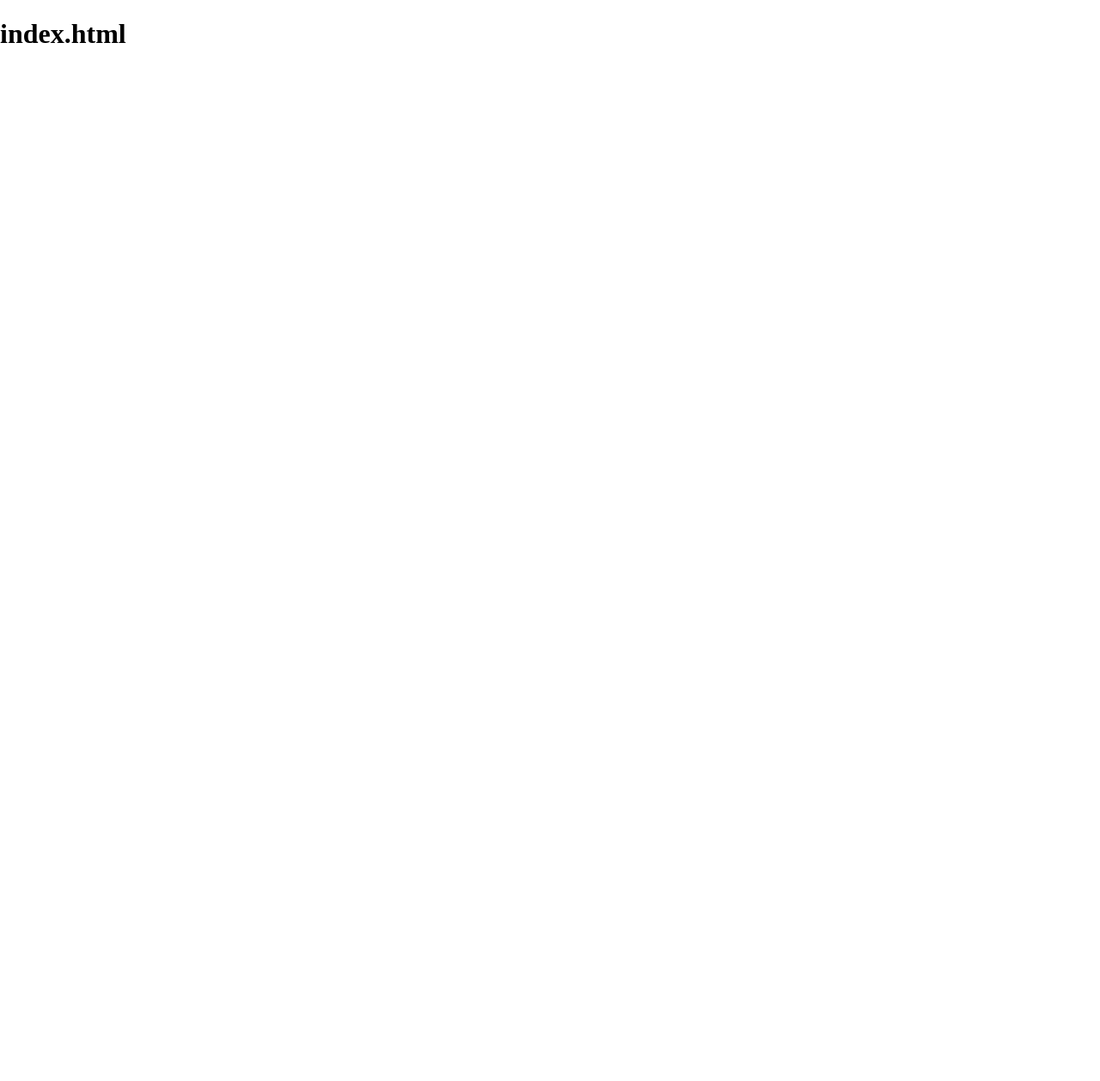
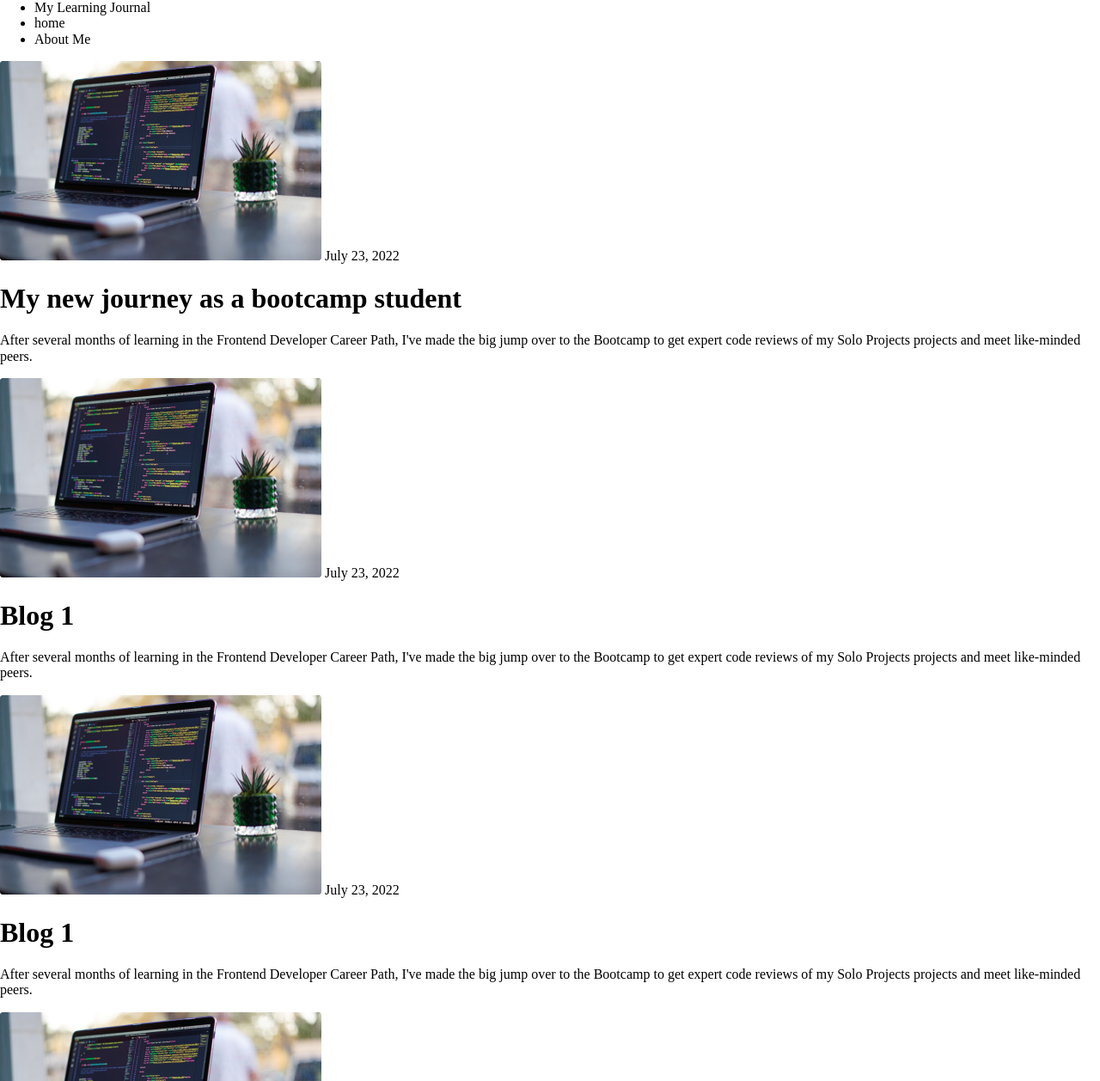
Before and after one commit to brianbud/learning-journal, a website built with Vite: page index.html in a window 1280 px wide. Shown: the top 1258 px of the page at 86% size. Before the commit the page ends 800 px from the top, so only its background shows below. Built offline with nearby package versions, Linux system fonts and the light colour scheme.

Commit message:
placeholder content

```diff
--- a/index.html
+++ b/index.html
@@ -1,9 +1,66 @@
 <html>
-    <head><link rel="stylesheet" href="https://cdnjs.cloudflare.com/ajax/libs/normalize/8.0.1/normalize.css">
-        <title>My Learning Journal</title>
-        <link rel="stylesheet" href="css/style.css">
-    </head>
-    <body>
-        <h1>index.html</h1>
-    </body>
+  <head>
+    <link
+      rel="stylesheet"
+      href="https://cdnjs.cloudflare.com/ajax/libs/normalize/8.0.1/normalize.css"
+    />
+    <title>My Learning Journal</title>
+    <link rel="stylesheet" href="css/style.css" />
+  </head>
+  <body>
+    <nav>
+      <ul>
+        <li>My Learning Journal</li>
+        <li>home</li>
+        <li>About Me</li>
+      </ul>
+    </nav>
+    <main class="all-blogs">
+      <section class="featured-blog">
+        <img src="./images/article-image-03.png" alt="" />
+        <span>July 23, 2022</span>
+        <h1>My new journey as a bootcamp student</h1>
+        <p>
+          After several months of learning in the Frontend Developer Career
+          Path, I've made the big jump over to the Bootcamp to get expert code
+          reviews of my Solo Projects projects and meet like-minded peers.
+        </p>
+      </section>
+      <section class="blogs">
+        <img src="./images/article-image-03.png" alt="" />
+        <span>July 23, 2022</span>
+        <h1>Blog 1</h1>
+        <p>
+          After several months of learning in the Frontend Developer Career
+          Path, I've made the big jump over to the Bootcamp to get expert code
+          reviews of my Solo Projects projects and meet like-minded peers.
+        </p>
+      </section>
+      <section class="blogs">
+        <img src="./images/article-image-03.png" alt="" />
+        <span>July 23, 2022</span>
+        <h1>Blog 1</h1>
+        <p>
+          After several months of learning in the Frontend Developer Career
+          Path, I've made the big jump over to the Bootcamp to get expert code
+          reviews of my Solo Projects projects and meet like-minded peers.
+        </p>
+      </section>
+      <section class="blogs">
+        <img src="./images/article-image-03.png" alt="" />
+        <span>July 23, 2022</span>
+        <h1>Blog 1</h1>
+        <p>
+          After several months of learning in the Frontend Developer Career
+          Path, I've made the big jump over to the Bootcamp to get expert code
+          reviews of my Solo Projects projects and meet like-minded peers.
+        </p>
+      </section>
+    </main>
+    <div>View More</div>
+    <footer>
+      <div>My Learning Journal</div>
+      <div>Copyright 2022</div>
+    </footer>
+  </body>
 </html>
```
Also changed, not shown: images/article-image-03.png (added).
